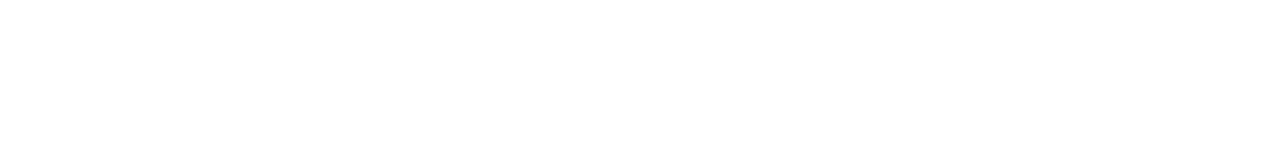
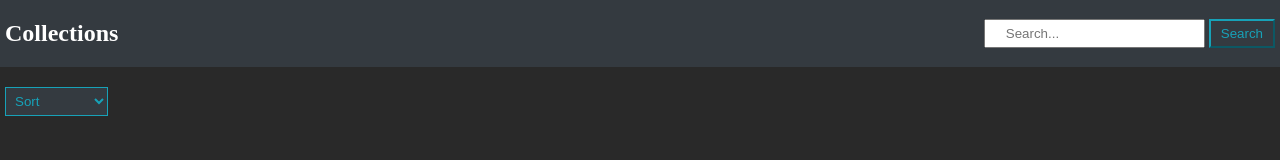
Before and after one commit to GustavoAyala1/ajax-project, a website: page index.html in a window 1280 px wide. Drawn offline with Linux system fonts and the light colour scheme.

Commit message:
added search bar and sort

```diff
--- a/css/styles.css
+++ b/css/styles.css
@@ -0,0 +1,55 @@
+body {
+  background-color: rgb(41, 41, 41);
+  width: 100vw;
+}
+
+header {
+  background-color: rgb(52, 58, 64);
+  width: 100%;
+}
+.row {
+  width: 100%;
+  display: flex;
+}
+.halfCol {
+  flex-basis: 50%;
+}
+
+/*                    NAVBAR                                               */
+
+.collectionsRow {
+  width: 100%;
+}
+
+.searchCont {
+  align-self: center;
+  display: flex;
+  justify-content: flex-end;
+}
+
+.searchBtn {
+  background-color: rgb(52, 58, 64);
+  color: rgb(23, 162, 184);
+  padding: 5px 10px;
+  border-color: rgb(23, 162, 184);
+  margin-right: 5px;
+}
+
+.searchInput {
+  padding: 5px 20px;
+}
+
+.collections {
+  margin-left: 5px;
+  color: white;
+  text-decoration: none;
+}
+
+/*                       MAINCONTAINER                                      */
+.sort {
+  background-color: rgb(52, 58, 64);
+  color: rgb(23, 162, 184);
+  padding: 5px 5px;
+  border-color: rgb(23, 162, 184);
+  margin: 20px 0 20px 5px;
+}
--- a/index.html
+++ b/index.html
@@ -1,18 +1,40 @@
 <!DOCTYPE html>
 <html lang="en">
   <head>
-  <meta charset="UTF-8">
-  <meta name="viewport" content="width=device-width, initial-scale=1.0">
+    <meta charset="UTF-8" />
+    <meta name="viewport" content="width=device-width, initial-scale=1.0" />
     <title>AJAX Project</title>
-  <link rel="icon" href="images/favicon.ico">
-  <link rel="stylesheet" href="css/reset.css">
-  <link rel="stylesheet" href="css/layout.css">
-  <link rel="stylesheet" href="css/styles.css">
+    <link rel="icon" href="images/favicon.ico" />
+    <link rel="stylesheet" href="css/reset.css" />
+    <link rel="stylesheet" href="css/layout.css" />
+    <link rel="stylesheet" href="css/styles.css" />
   </head>
   <body>
     <header>
+      <nav class="navbar">
+        <div class="collectionsRow row">
+          <div class="halfCol">
+            <h1><a href="#" class="collections">Collections</a></h1>
+          </div>
+          <div class="halfCol searchCont">
+            <form action="#" id="searchForm" class="searchForm">
+              <input type="text" placeholder="Search..." class="searchInput" />
+              <button class="searchBtn">Search</button>
+            </form>
+          </div>
+        </div>
+      </nav>
     </header>
     <main>
+      <div class="mainContainer">
+        <div class="row">
+          <select name="sort" id="sort" class="sort">
+            <option value="sort">Sort</option>
+            <option value="ascending">Ascending</option>
+            <option value="descending">Descending</option>
+          </select>
+        </div>
+      </div>
     </main>
     <script src="js/data.js"></script>
     <script src="js/main.js"></script>
```
Lines whose indentation alone changed are shown as unchanged.
